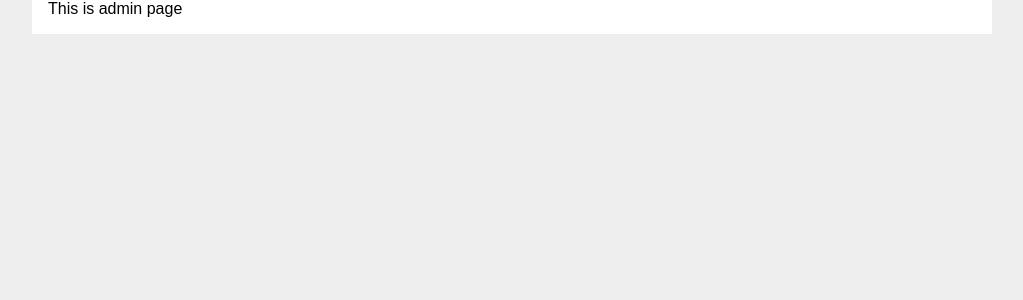
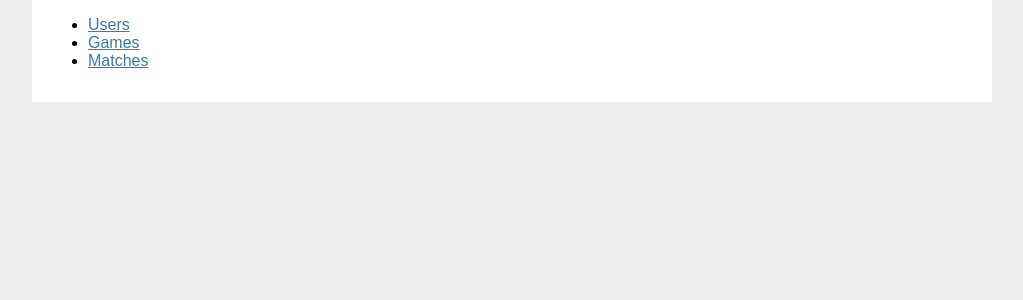
Before and after one commit to ferez96/Progames, a Flask app: page /admin in a window 1280 px wide. Shown: the part 51-351 px from the top of the page, without its empty margins (128-1151 px from the left). Run offline with Flask 2, Linux system fonts and the light colour scheme.

Commit message:
add admin/users page

```diff
--- a/progames/server/admin.py
+++ b/progames/server/admin.py
@@ -7,3 +7,8 @@ bp = Blueprint("admin", __name__, url_prefix="/admin")
 @bp.route("", methods=["GET"])
 def index():
     return render_template('admin/index.html')
+
+
+@bp.route("/users", methods=["GET"])
+def users():
+    return render_template('admin/users.html')
--- /dev/null
+++ b/progames/server/templates/admin/base.html
@@ -0,0 +1,2 @@
+{% extends 'base.html' %}
+{% block title %}Admin{% endblock %}
--- a/progames/server/templates/admin/index.html
+++ b/progames/server/templates/admin/index.html
@@ -1,5 +1,9 @@
-{% extends 'base.html' %}
+{% extends 'admin/base.html' %}
 
 {% block content %}
-This is admin page
+<ul>
+    <li><a href="{{ url_for('admin.users') }}">Users</a></li>
+    <li><a href="#">Games</a></li>
+    <li><a href="#">Matches</a></li>
+</ul>
 {% endblock %}
```
Also changed, not shown: progames/server/templates/admin/users.html (added, +7 -0 lines).
